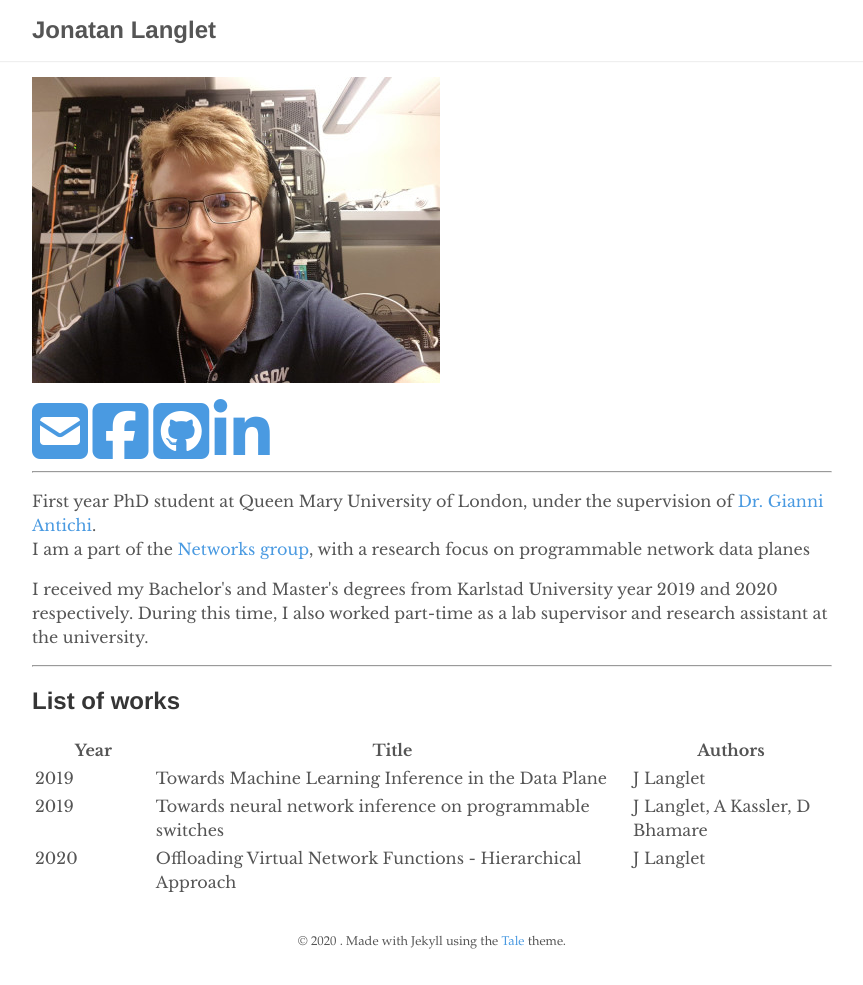
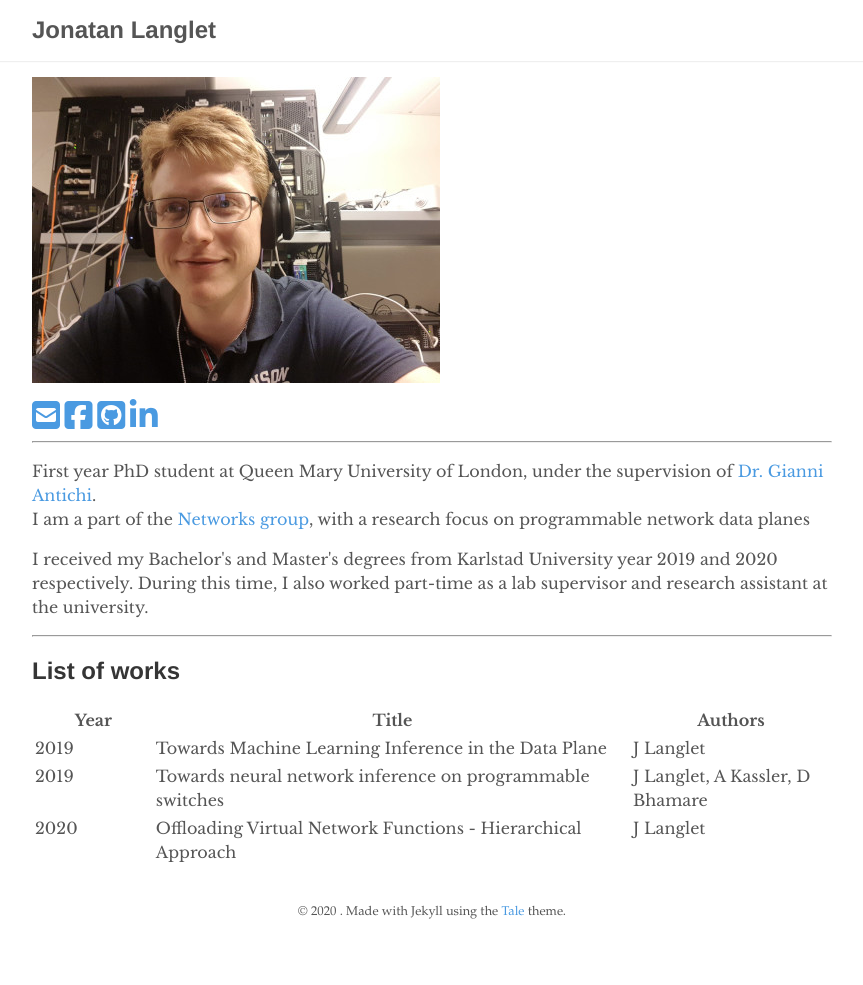
Before and after one commit to jonlanglet/jonlanglet.github.io, a Jekyll site: the page built from index.md, in a window 1280 px wide. Shown: the whole page, without its empty margins (208-1071 px from the left). Built offline with Jekyll 4.4.1, drawn with Linux system fonts in a browser that asks for light colours; nearby versions of some CDN libraries; after the commit the page ends 955 px from its top, so only the background shows below that.

Commit message:
Icon size 32px

```diff
--- a/_includes/social-media-links.html
+++ b/_includes/social-media-links.html
@@ -4,7 +4,7 @@
     {% for entry in sm %}
         {% assign key = entry | first %}
         {% if sm[key].id %}
-            <a href="{{ sm[key].href }}{{ sm[key].id }}" title="{{ sm[key].title }}"><i class="fa {{ sm[key].fa-icon}}" style="font-size:64px"></i></a>
+            <a href="{{ sm[key].href }}{{ sm[key].id }}" title="{{ sm[key].title }}"><i class="fa {{ sm[key].fa-icon}}" style="font-size:32px"></i></a>
         {% endif %}
     {% endfor %}
 </div>
```
